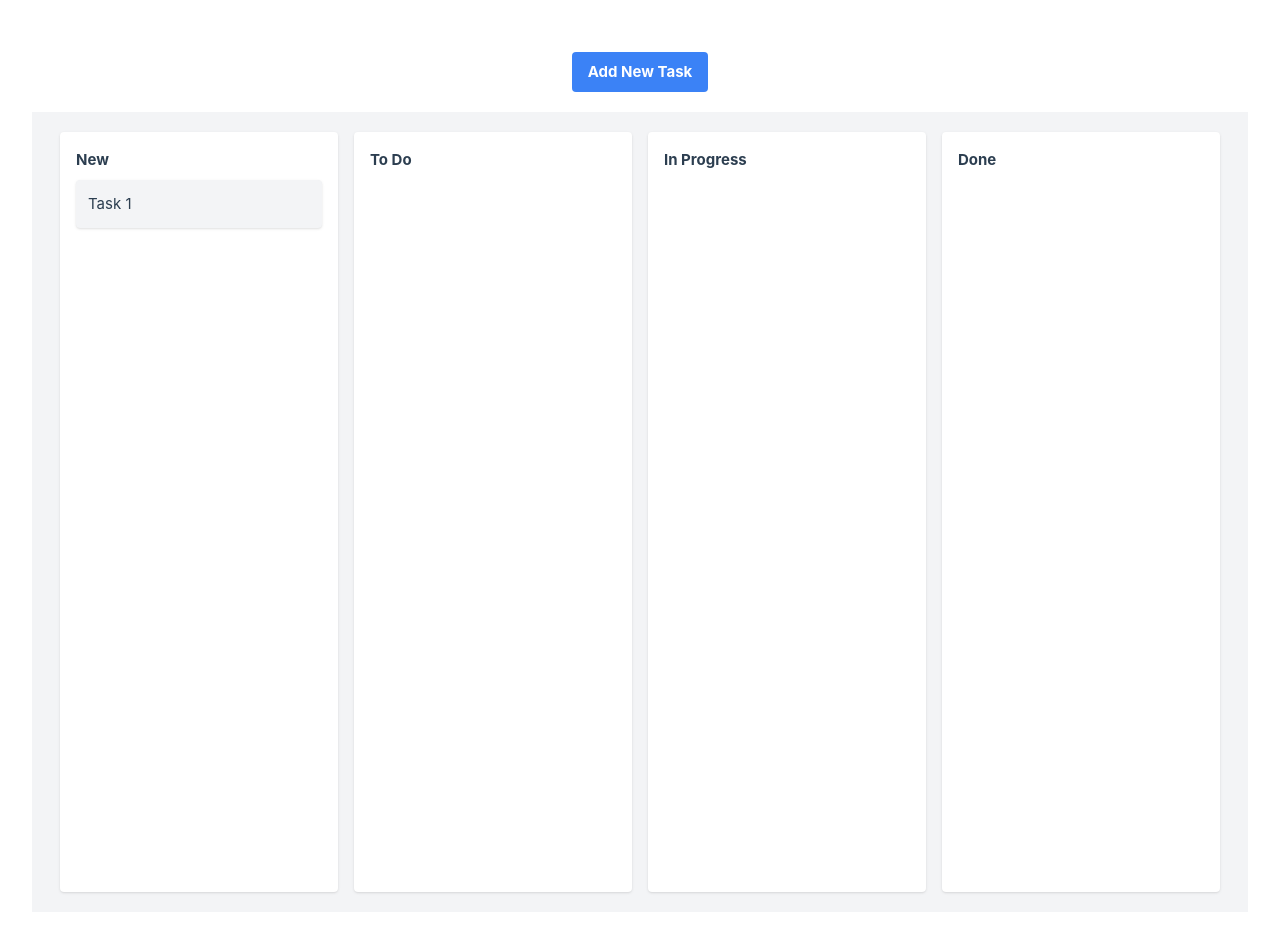
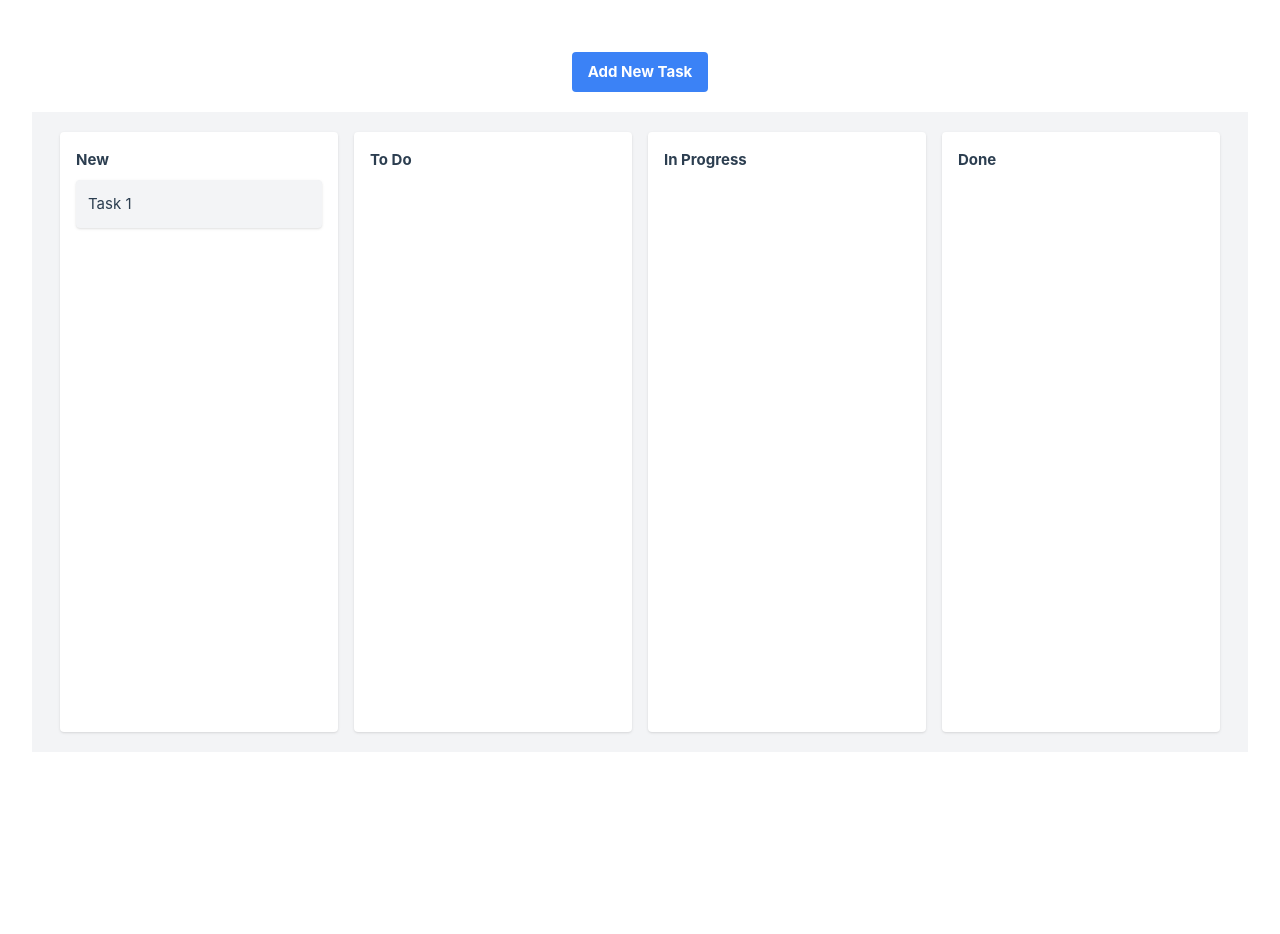
Before and after one commit to trieucaoduy/kanban-vue, a Vue app: page / in a window 1280 px wide. Shown: the top 934 px of the page. After the commit the page ends 800 px from the top, so only its background shows below. Built offline with nearby package versions, Linux system fonts and the light colour scheme.

Commit message:
chore: fix layout

```diff
--- a/src/pages/Kanban.vue
+++ b/src/pages/Kanban.vue
@@ -43,10 +43,11 @@ export default defineComponent({
 </script>
 
 <template>
+  <div class="kanban-main">
     <div class="flex justify-center align-center p-5 ">
       <AddTaskButton @openModal="openModal" />
     </div>
-  <div class="flex justify-around p-5 bg-gray-100 min-h-screen">
+    <div class="flex justify-around p-5 bg-gray-100" style="min-height: 80vh">
       <KanbanColumn
         v-for="status in columnStatuses"
         :key="status"
@@ -56,4 +57,5 @@ export default defineComponent({
       ></KanbanColumn>
     </div>
     <NewTaskModal :show="showModal" @addTask="onAddTask" />
+  </div>
 </template>
```
Lines whose indentation alone changed are shown as unchanged.
